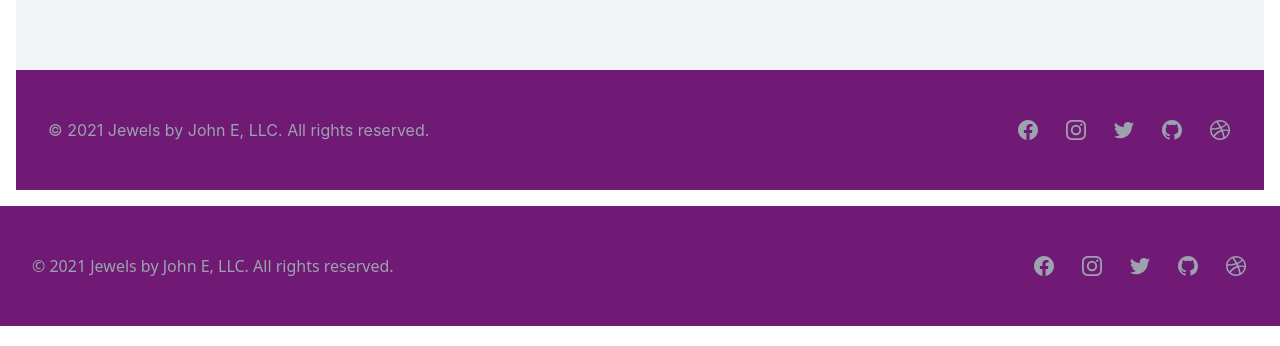
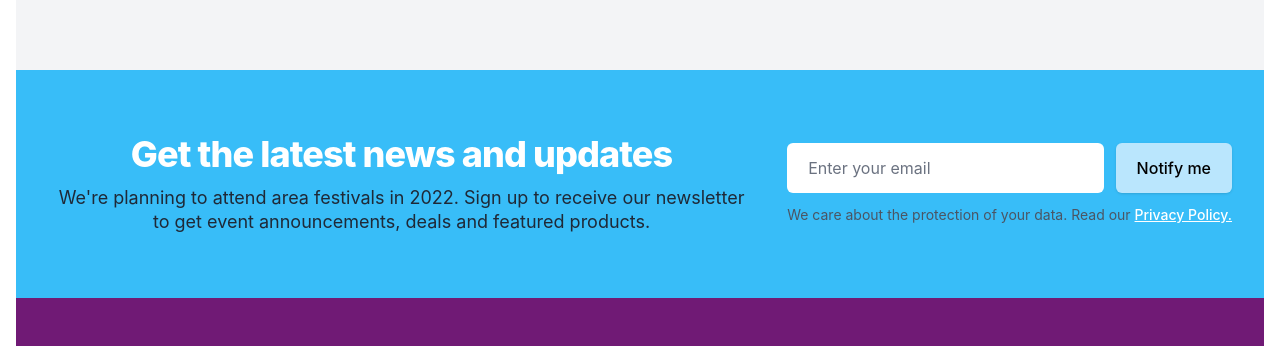
Before and after one commit to shrinkray/jewels-by-john-e, a Svelte app: page / in a window 1280 px wide. Shown: the part 1363-1709 px from the top of the page. Built offline with nearby package versions, Linux system fonts and the light colour scheme.

Commit message:
feat: Add newsletter component
form not connected, appearances only

```diff
--- a/src/App.svelte
+++ b/src/App.svelte
@@ -3,6 +3,7 @@
     import OverlappingPanel from "./OverlappingPanel.svelte";
     import Footer from "./Footer.svelte";
 	import Collections from "./Collections.svelte";
+	import Newsletter from "./Newsletter.svelte";
 </script>
 
 <style>
@@ -28,6 +29,7 @@
 <main class="p-4 mx-auto text-center max-w-full font-sans">
     <OverlappingPanel />
 	<Collections />
+	<Newsletter />
 	<Footer />
 
 
--- /dev/null
+++ b/src/Newsletter.svelte
@@ -0,0 +1,30 @@
+
+<div class="bg-sky-400">
+  <div class="max-w-7xl mx-auto py-12 px-4 sm:px-6 lg:py-16 lg:px-8 lg:flex lg:items-center">
+    <div class="lg:w-0 lg:flex-1">
+      <h2 class="text-3xl font-extrabold tracking-tight text-white sm:text-4xl" id="newsletter-headline">
+        Get the latest news and updates
+      </h2>
+      <p class="mt-3 max-w-3xl text-lg leading-6 text-gray-800">
+        We're planning to attend area festivals in 2022. Sign up to receive our newsletter to get event announcements, deals and featured products.
+      </p>
+    </div>
+    <div class="mt-8 lg:mt-0 lg:ml-8">
+      <form class="sm:flex">
+        <label for="email-address" class="sr-only">Email address</label>
+        <input id="email-address" name="email-address" type="email" autocomplete="email" required class="w-full px-5 py-3 border border-transparent placeholder-gray-500 focus:ring-2 focus:ring-offset-2 focus:ring-offset-gray-800 focus:ring-white focus:border-white sm:max-w-xs rounded-md" placeholder="Enter your email">
+        <div class="mt-3 rounded-md shadow sm:mt-0 sm:ml-3 sm:flex-shrink-0">
+          <button type="submit" class="w-full flex items-center justify-center px-5 py-3 border border-transparent text-base font-medium rounded-md text-black bg-sky-200 hover:text-white hover:bg-sky-600 focus:outline-none focus:ring-2 focus:ring-offset-2 focus:ring-offset-gray-800 focus:ring-indigo-500">
+            Notify me
+          </button>
+        </div>
+      </form>
+      <p class="mt-3 text-sm text-gray-600">
+        We care about the protection of your data. Read our
+        <a href="#" class="text-white font-medium underline">
+          Privacy Policy.
+        </a>
+      </p>
+    </div>
+  </div>
+</div>
```
